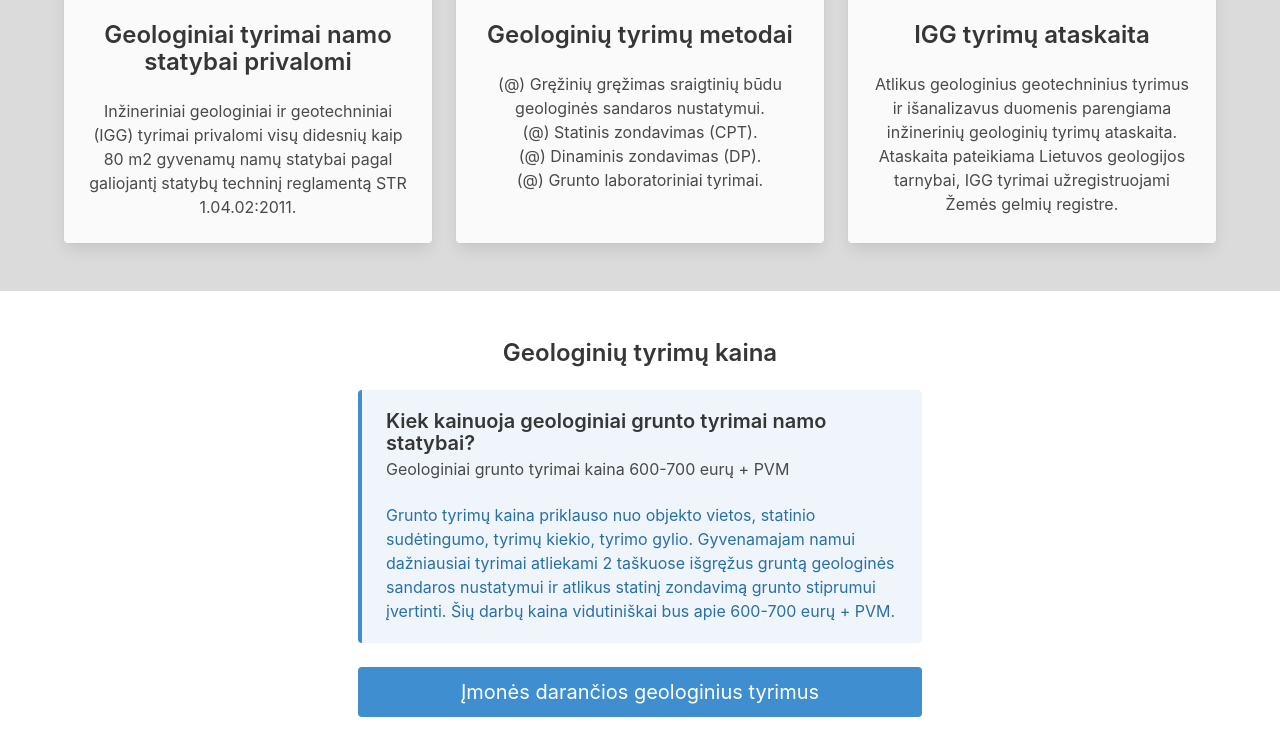
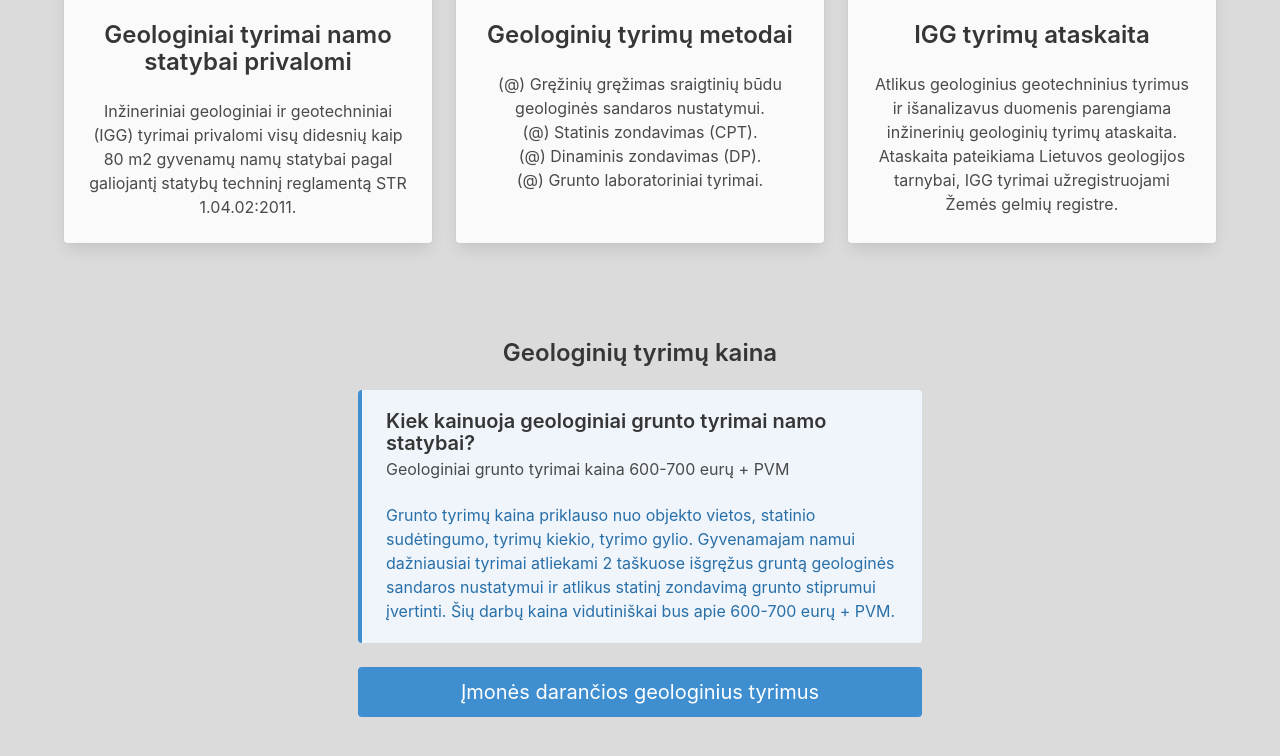
Before and after one commit to geocentras/geocentras.github.io, a plain HTML site: page index.html in a window 1280 px wide. Shown: the part 540-1296 px from the top of the page. Drawn offline with nearby package versions, Linux system fonts and the light colour scheme.

Commit message:
Add files via upload

```diff
--- a/index.html
+++ b/index.html
@@ -149,7 +149,7 @@
 
 
 
-    <section class="section">
+    <section class="section has-background-grey-lighter">
         <div class="container">
 
             <diV class="columns">
```
